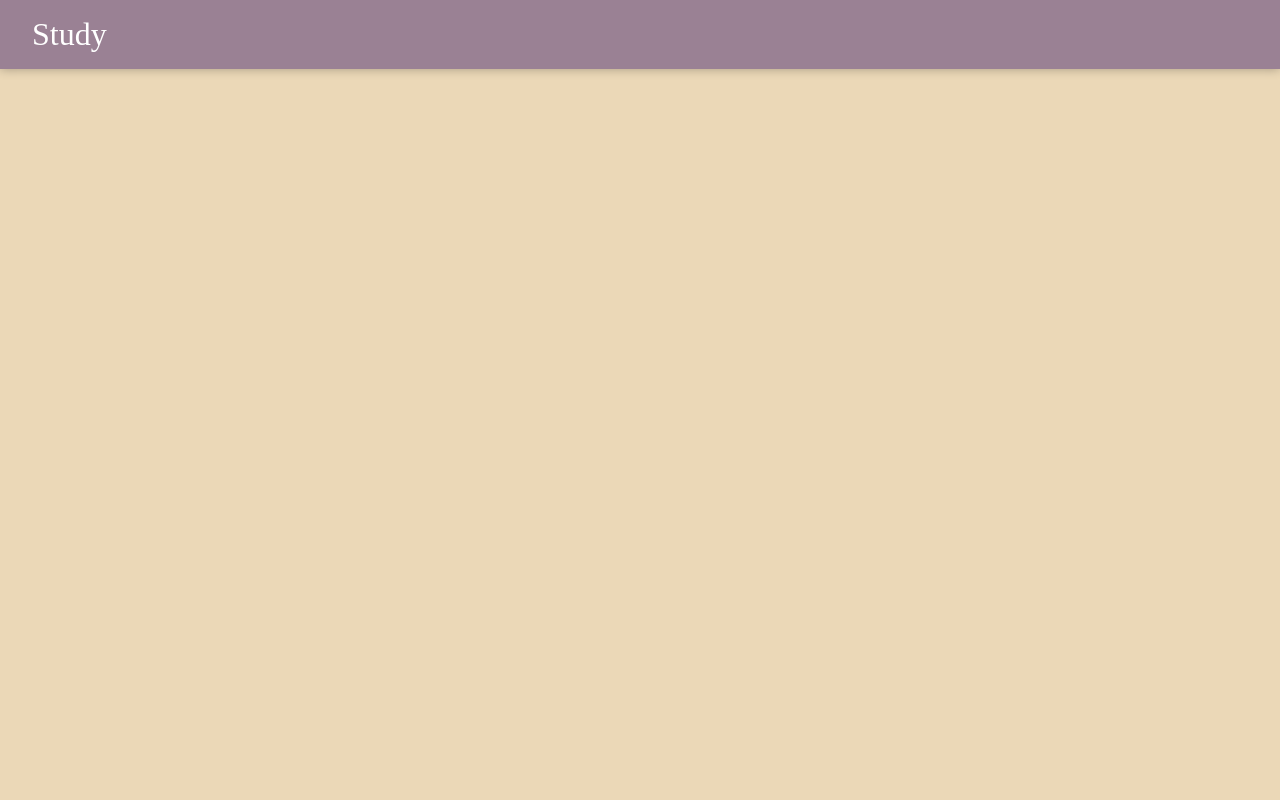
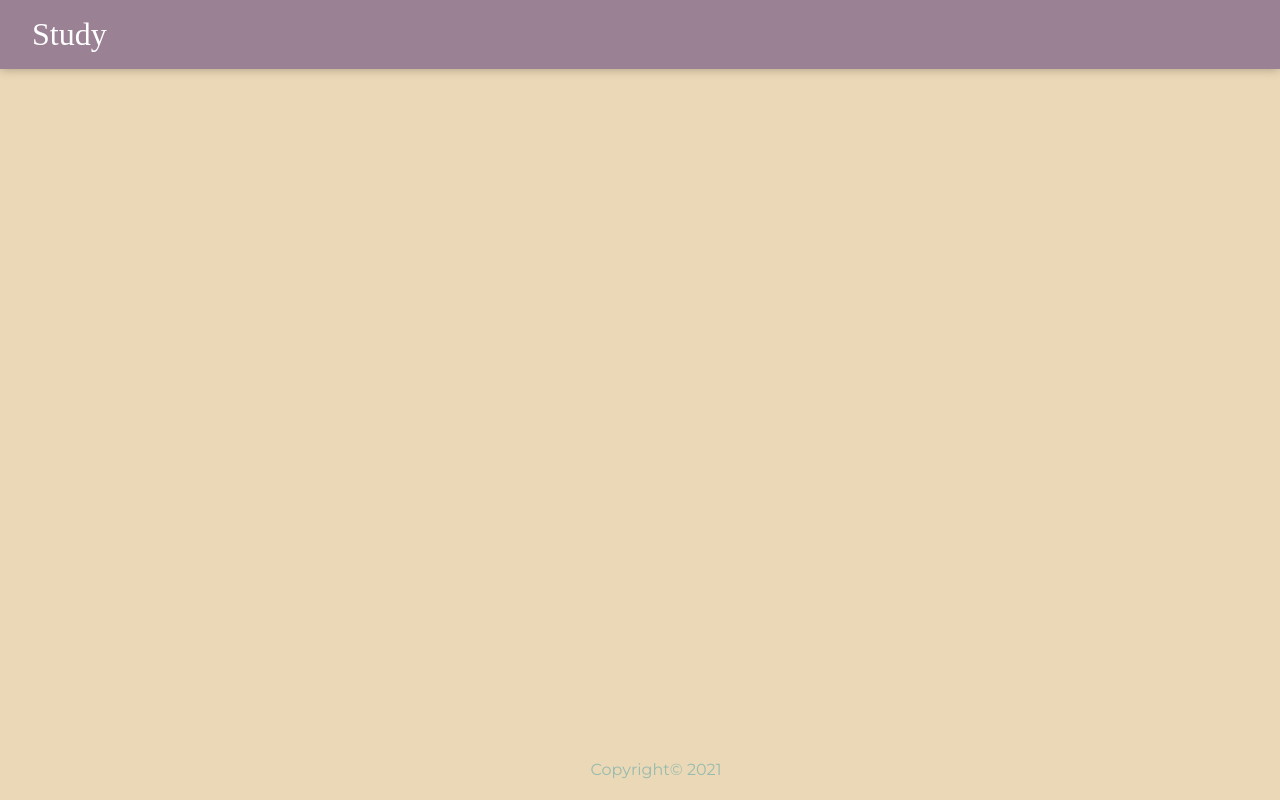
Before and after one commit to phher802/StudyAppProj, a React (Create React App) app: page / in a window 1280 px wide. Built offline with nearby package versions, Linux system fonts and the light colour scheme; a web font is replaced by a local one.

Commit message:
Add footer jsx file to components folder

```diff
--- a/public/index.html
+++ b/public/index.html
@@ -1,7 +1,7 @@
 <!DOCTYPE html>
 <html lang="en">
   <head>
-    <title>Keeper App</title>
+    <title>Study App</title>
     <link
       href="https://fonts.googleapis.com/css?family=McLaren|Montserrat&display=swap"
       rel="stylesheet"
--- a/public/styles.css
+++ b/public/styles.css
@@ -35,7 +35,7 @@
 }
 
 footer p {
-  color: #ccc;
+  color: #99bbad;
 }
 
 .note {
--- a/src/components/App.jsx
+++ b/src/components/App.jsx
@@ -1,12 +1,14 @@
 import React from "react";
 import Header from "./Header";
+import Footer from "./Footer";
 
 function App(){
     return (
     <div>
         <Header />
+        <Footer />
     </div>
     );
 }
 
-export default App;
+export default App
--- /dev/null
+++ b/src/components/Footer.jsx
@@ -0,0 +1,12 @@
+import React from "react";
+
+function Footer() {
+    const currentYear = new Date().getFullYear();
+    return (
+        <footer>
+            <p>Copyright© {currentYear}</p>
+        </footer>
+    );
+}
+
+export default Footer;
```
